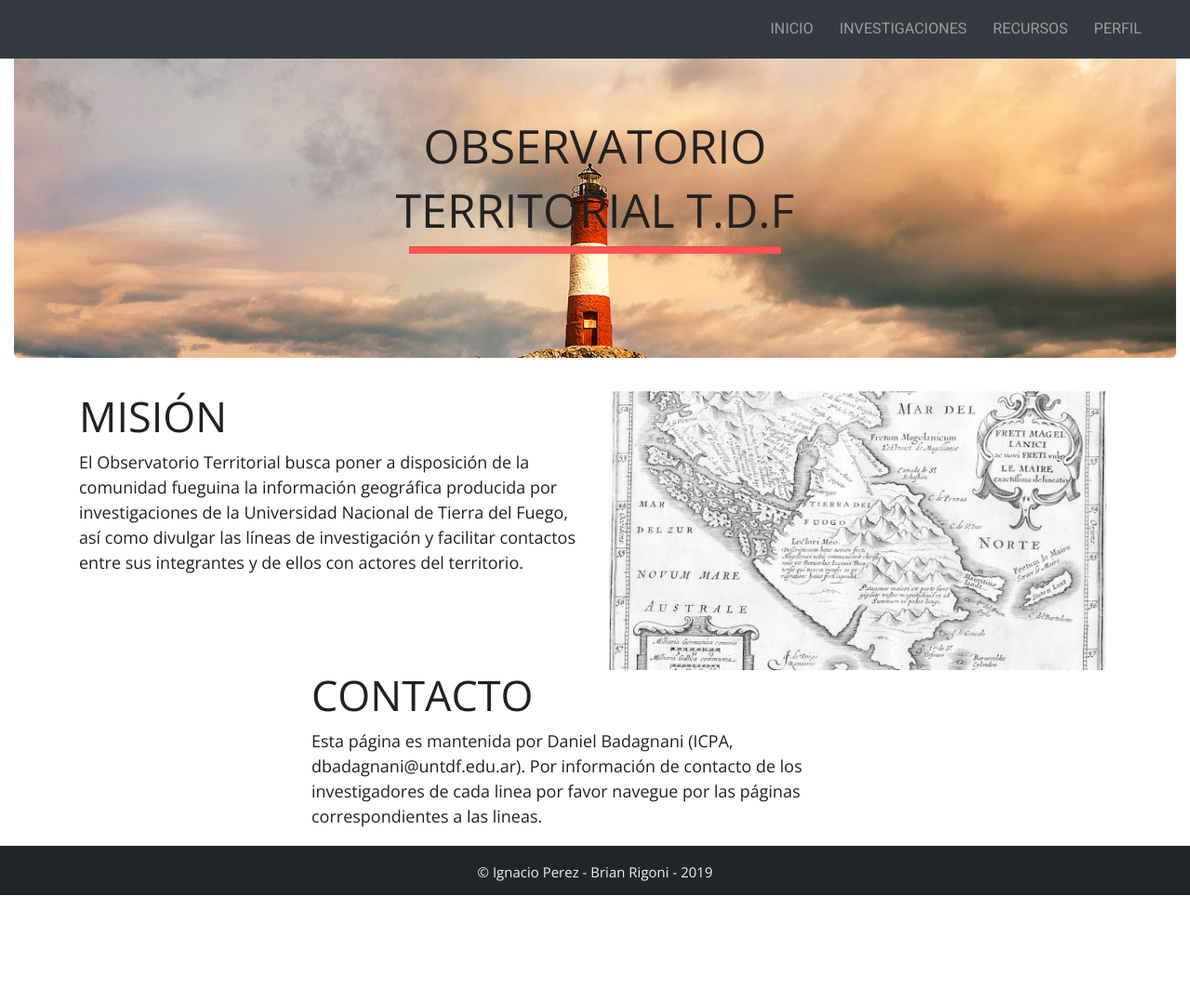
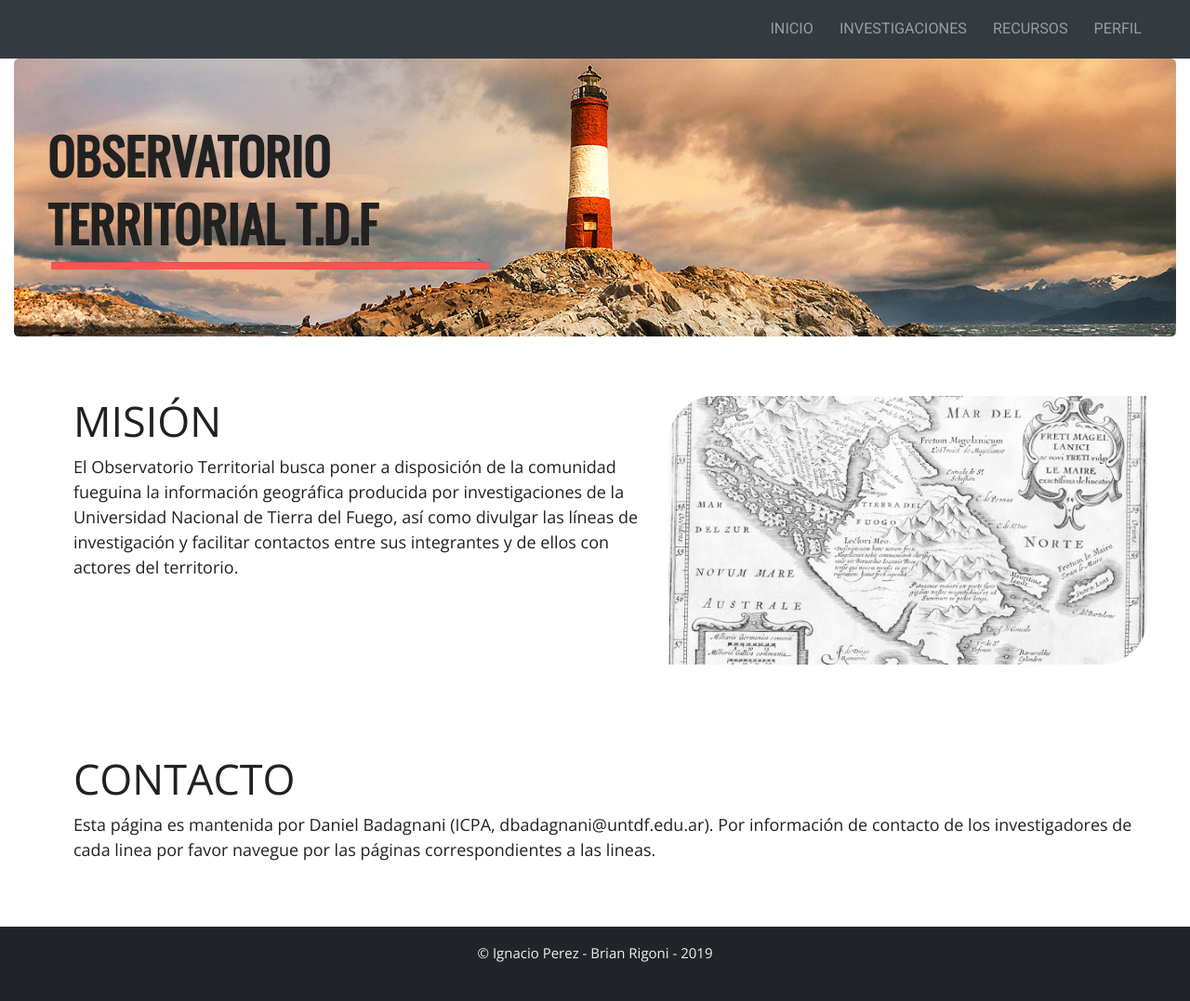
Before and after one commit to BrianRigoni/ObservatorioTerritorial, a Django app: template directory/templates/index.html in a window 1280 px wide; the page is wider, and only the part inside the window is pictured. Shown: that part at 93% size. Before the commit the page ends 963 px from the top of that part, so only its background shows below. Run offline with Django 3.2, Linux system fonts and the light colour scheme; the template is opened without the code that fills it, so the values that code supplies are empty.

Commit message:
Barra de navegación individual y modificación de index

```diff
--- a/directory/templates/css/styles.css
+++ b/directory/templates/css/styles.css
@@ -1,5 +1,6 @@
 @import url('https://fonts.googleapis.com/css?family=Roboto');
 @import url('https://fonts.googleapis.com/css?family=Open+Sans:300');
+@import url('https://fonts.googleapis.com/css?family=Oswald');
 
 html, body {
     margin: 0;
@@ -23,25 +24,33 @@ nav ul li a {
 .jumbotron {
     background-image: url("/directory/templates/assets/beagle-channel-ushuaia.jpg");
     background-size: cover;
-    text-align: center;
-    margin-top: 55px;
+    background-position-y: 28%;
+    text-align: left;
+    margin-top: 5%;
 }
 
 .jumbotron h1 {
-    font-size: 50px;
+    font-family: "Oswald";
+    font-size: 300%;
+    font-weight: bold;
 }
 
 .jumbotron hr {
-    width: 400px;
+    width: 40%;
     height: 7px;
     background: rgba(255,82,82,1.0000000000);
-    margin: 0 auto 40px auto;
+    margin: 0 auto auto 0.3%;
 }
 
 #tdf-image {
-    height: 300px;
+    height: 90%;
+    border-top-left-radius: 50px;
+    border-bottom-right-radius: 50px;
 }
 
+#mision {
+    margin: 5% 5% auto 5%;
+}
 
 #mision-paragraph {
     text-align: left;
@@ -50,17 +59,20 @@ nav ul li a {
     font-size: 18px;
 }
 
+#contact{
+    margin: 5% 5% auto 5%;
+}
+
 #contact-paragraph {
-    text-align: left
+    text-align: left;
 }
 
 
 /* Footer styles */
-
 footer {
-    margin-top: 10px;
+    margin-top: 4%;
     width: 100%;
-    height: 53px;
+    height: 10%;
     background-color: #212529;
 }
 
@@ -80,5 +92,4 @@ footer p {
         height: 5px;
         width: 70%;
     }
-
 }
--- a/directory/templates/index.html
+++ b/directory/templates/index.html
@@ -1,5 +1,5 @@
 <!DOCTYPE html>
-<html lang="en">
+<html lang="es">
 <head>
     <meta charset="UTF-8">
     <meta name="viewport" content="width=device-width, initial-scale=1.0">
@@ -9,43 +9,7 @@
 
 </head>
 <body>
-
-    <!-- Navigation bar -->
-    <nav class="navbar navbar-expand-lg navbar-dark bg-dark fixed-top">
-        <div class="container-fluid">
-            <!-- Logo -->
-            <a class="navbar-brand" href="#">
-                <img src="" alt="">
-            </a>
-
-            <!-- Responsive design button -->
-            <button class="navbar-toggler" type="button" data-toggle="collapse" data-target="#navbar-responsive" aria-controls="navbar-responsive" aria-expanded="false" aria-label="Toggle navigation">
-                <span class="navbar-toggler-icon"></span>
-            </button>
-
-            <!-- Menu options -->
-            <div class="collapse navbar-collapse" id="navbar-responsive">
-                <ul class="navbar-nav ml-auto">
-                    <li class="nav-item">
-                        <a class="nav-link" href="#h">INICIO</a>
-                    </li>
-
-                    <li class="nav-item">
-                        <a class="nav-link" href="#">INVESTIGACIONES</a>
-                    </li>
-
-                    <li class="nav-item">
-                        <a class="nav-link" href="#">RECURSOS</a>
-                    </li>
-
-                    <li class="nav-item">
-                        <a class="nav-link" href="#">PERFIL</a>
-                    </li>
-                </ul>
-            </div>
-        </div>
-    </nav>
-
+    {%include 'navbar.html'%}
 
     <!-- Titulo -->
     <div class="container-fluid">
@@ -59,9 +23,9 @@
 
 
     <!-- Texto e imagen -->
-    <div class="container" id="mission">
+    <div class="container-fluid" id="mision">
         <div class="row">
-                <div class="col-md-6">
+                <div class="col-md-6" id="mision-title">
                         <h1>
                             MISIÓN
                         </h1>
@@ -72,13 +36,15 @@
                             contactos entre sus integrantes y de ellos con actores del territorio.
                         </p>
                     </div>
-                    <div class="col-md-6">
+                    <div class="col-md-3">
                         <img src="assets/pic.jpg" alt="mapa tierra del fuego" id="tdf-image">
                     </div>
         </div>
     </div>
 
-    <div class="container col-md-6">
+    <div class="container-fluid" id="contact">
+        <div class="row">
+                <div class="col-md-11" id="contact-title">
                     <h1>
                         CONTACTO
                     </h1>
@@ -87,6 +53,8 @@
                         Por información de contacto de los investigadores de cada linea por favor navegue
                         por las páginas correspondientes a las lineas.
                     </p>
+                </div>
+        </div>
     </div>
 
     <footer>
--- /dev/null
+++ b/directory/templates/navbar.html
@@ -0,0 +1,53 @@
+<!DOCTYPE html>
+<html lang="en">
+<head>
+    <meta charset="UTF-8">
+    <meta name="viewport" content="width=device-width, initial-scale=1.0">
+    <meta http-equiv="X-UA-Compatible" content="ie=edge">
+    <link rel="stylesheet" href="css/bootstrap.min.css">
+    <link rel="stylesheet" href="css/styles.css">
+
+</head>
+<body>
+
+    <!-- Navigation bar -->
+    <nav class="navbar navbar-expand-lg navbar-dark bg-dark fixed-top">
+        <div class="container-fluid">
+            <!-- Logo -->
+            <a class="navbar-brand" href="#">
+                <img src="" alt="">
+            </a>
+
+            <!-- Responsive design button -->
+            <button class="navbar-toggler" type="button" data-toggle="collapse" data-target="#navbar-responsive" aria-controls="navbar-responsive" aria-expanded="false" aria-label="Toggle navigation">
+                <span class="navbar-toggler-icon"></span>
+            </button>
+
+            <!-- Menu options -->
+            <div class="collapse navbar-collapse" id="navbar-responsive">
+                <ul class="navbar-nav ml-auto">
+                    <li class="nav-item">
+                        <a class="nav-link" href="#h">INICIO</a>
+                    </li>
+
+                    <li class="nav-item">
+                        <a class="nav-link" href="#">INVESTIGACIONES</a>
+                    </li>
+
+                    <li class="nav-item">
+                        <a class="nav-link" href="#">RECURSOS</a>
+                    </li>
+
+                    <li class="nav-item">
+                        <a class="nav-link" href="#">PERFIL</a>
+                    </li>
+                </ul>
+            </div>
+        </div>
+    </nav>
+
+    <!-- Scripts -->
+    <script src="js/jquery-3.4.0.min.js"></script>
+    <script src="js/bootstrap.min.js"></script>
+</body>
+</html>
```
Lines whose indentation alone changed are shown as unchanged.
